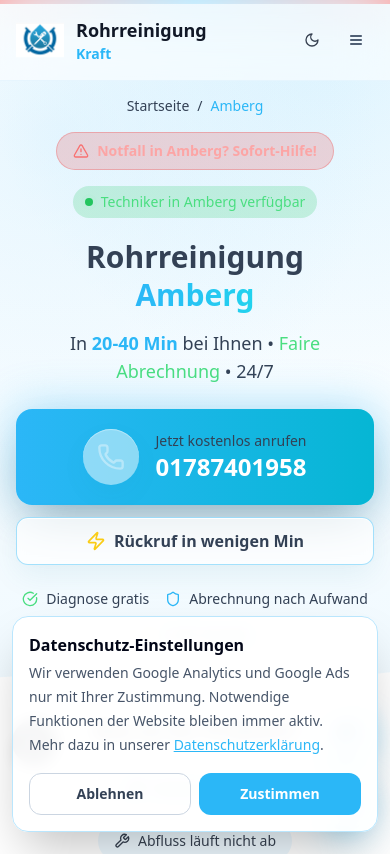
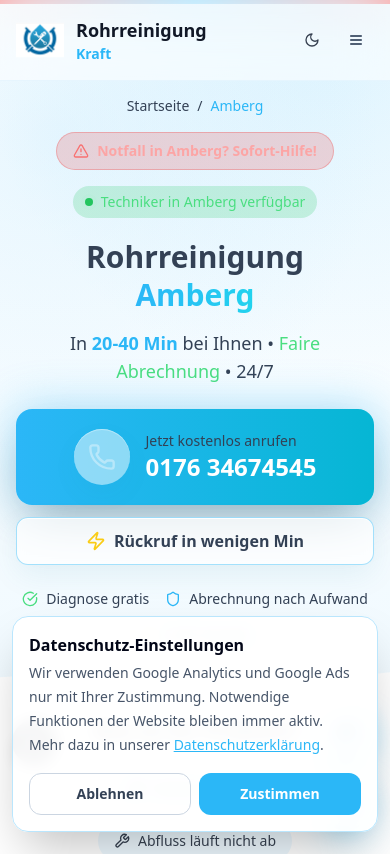
Before and after one commit to Exxd00/rohrreinigungkraft-amberg.de, a Next.js app: page /amberg in a window 390 px wide. Shown: the top 854 px of the page. Built offline with nearby package versions, Linux system fonts and the light colour scheme.

Commit message:
Update Amberg contact phone (src/data/company.ts)

```diff
--- a/src/data/company.ts
+++ b/src/data/company.ts
@@ -19,8 +19,8 @@
   serviceRadius: 60, // km - Servicegebiet in der Oberpfalz
 
   contact: {
-    phone: "+49 178 7401958",
-    phoneDisplay: "01787401958",
+    phone: "+49 176 34674545",
+    phoneDisplay: "0176 34674545",
     email: "Info@Rohrreinigung-kraft.de",
     whatsapp: "+491787401958",
   },
@@ -349,7 +349,7 @@
     defaultTitle:
       "Rohrreinigung Kraft | 24/7 Notdienst Amberg, Kümmersbruck, Sulzbach-Rosenberg",
     defaultDescription:
-      "Rohrreinigung & Kanalreinigung in der Amberg-Region ✓ Meist 20-40 Min ✓ 24/7 Notdienst ✓ Fachgerechte Einschätzung ✓ Faire Abrechnung nach Aufwand. Jetzt anrufen: 01787401958",
+      "Rohrreinigung & Kanalreinigung in der Amberg-Region ✓ Meist 20-40 Min ✓ 24/7 Notdienst ✓ Fachgerechte Einschätzung ✓ Faire Abrechnung nach Aufwand. Jetzt anrufen: 0176 34674545",
     keywords: [
       "Rohrreinigung Amberg",
       "Rohrreinigung Kümmersbruck",
```
